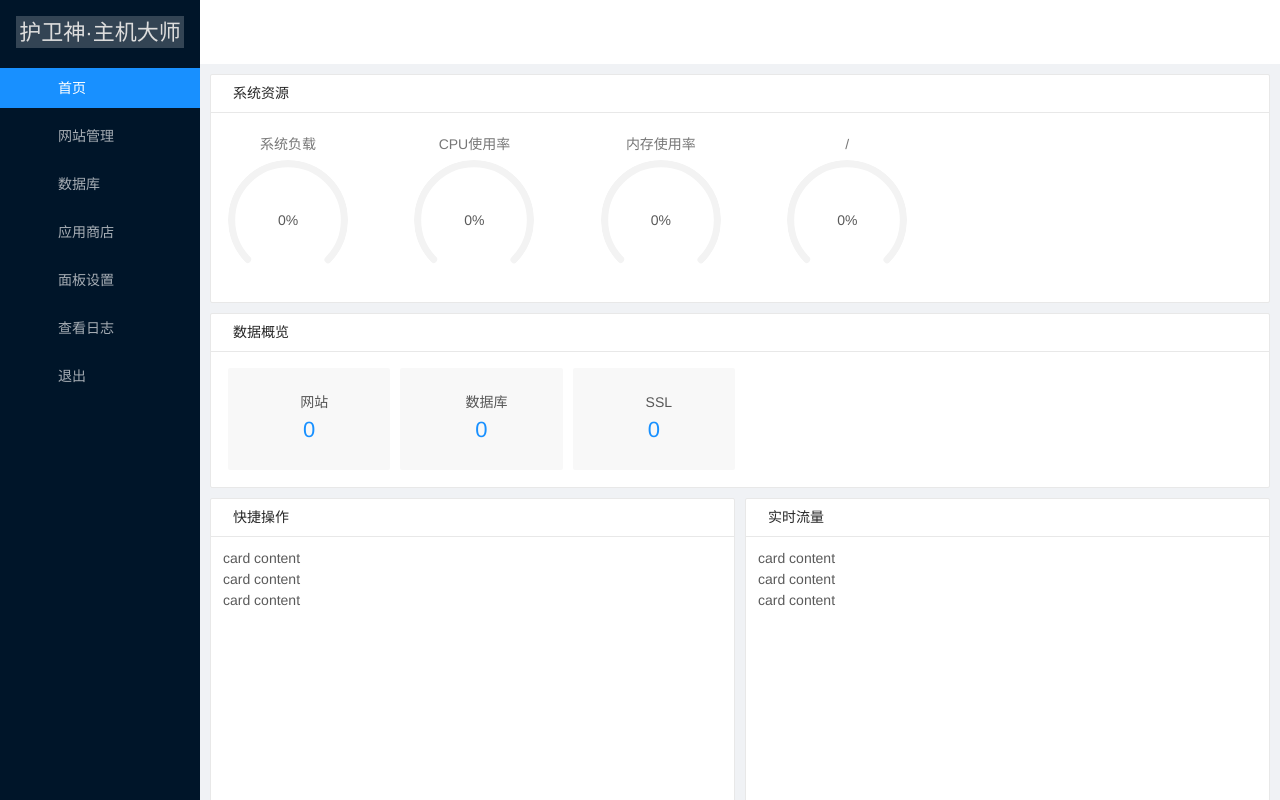
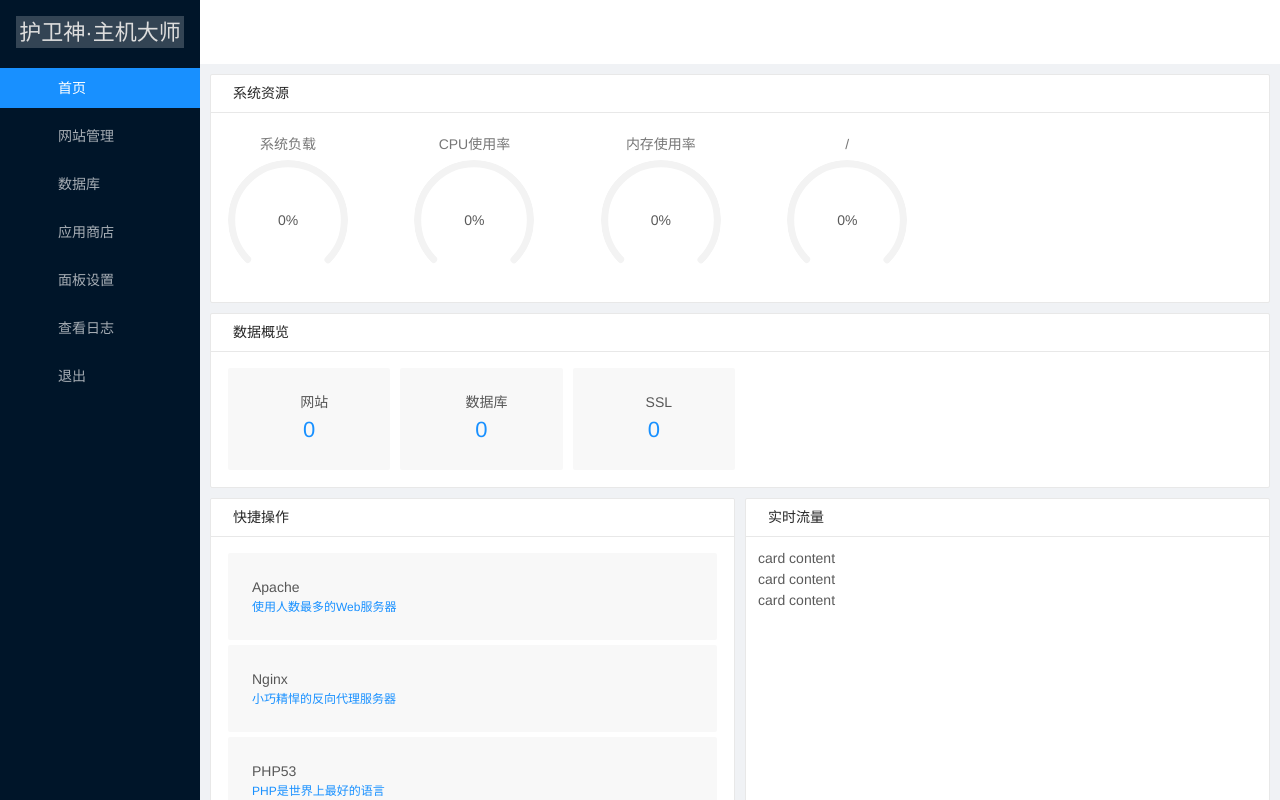
Before and after one commit to sgseo/hwspanel.web, a Vue app: page /#/ in a window 1280 px wide. Built offline with nearby package versions, Linux system fonts and the light colour scheme; a small style sheet from the web is missing.

Commit message:
快捷操作

```diff
--- a/src/components/Index.vue
+++ b/src/components/Index.vue
@@ -7,7 +7,10 @@
             <a-icon class="ma5 color-primary" type="dashboard" />系统资源
           </span>
           <a-col :xs="24" :sm="22" :md="20" :lg="18" :xl="16">
-            <ul style="display: flex; justify-content: space-between; flex-wrap: wrap;">
+            <ul
+              class="dragsort"
+              style="display: flex; justify-content: space-between; flex-wrap: wrap;"
+            >
               <!-- 这里按理说可以优化,因为下面的代码有很多重复 -->
               <li class="text-center">
                 <h4 class="color777 ma5">系统负载</h4>
@@ -91,18 +94,23 @@
       </a-col>
     </a-row>
     <a-row :gutter="[10,10]">
-      <a-col :span="12">
-        <a-card size="small" style="min-height: 400px;">
+      <a-col :xs="24" :sm="24" :md="12" :lg="12" :xl="12">
+        <a-card size="small" style="height: 400px; overflow: scroll;">
           <span slot="title">
             <a-icon class="ma5 color-primary" type="link" />快捷操作
           </span>
-          <p>card content</p>
-          <p>card content</p>
-          <p>card content</p>
+          <ul class="dragsort">
+            <li v-for="item in list" :key="item.id" class="ma5 text-center">
+              <a-card class="bgf8 text-left hover" :bordered="false">
+                <p>{{ item.name }}</p>
+                <p class="color-primary font12px">{{ item.description }}</p>
+              </a-card>
+            </li>
+          </ul>
         </a-card>
       </a-col>
-      <a-col :span="12">
-        <a-card size="small" style="min-height: 400px;">
+      <a-col :xs="24" :sm="24" :md="12" :lg="12" :xl="12">
+        <a-card size="small" style="height: 400px;">
           <span slot="title">
             <a-icon class="ma5 color-primary" type="area-chart" />实时流量
           </span>
@@ -184,11 +192,25 @@ export default {
       memUsage: 0,
       memStr: "",
       rootUsage: 0,
-      rootStr: ""
+      rootStr: "",
+      list: [
+        { name: "Apache", description: "使用人数最多的Web服务器" },
+        { name: "Nginx", description: "小巧精悍的反向代理服务器" },
+        { name: "PHP53", description: "PHP是世界上最好的语言" },
+        { name: "PHP54", description: "PHP是世界上最好的语言" },
+        { name: "PHP56", description: "PHP是世界上最好的语言" },
+        { name: "PHP70", description: "PHP是世界上最好的语言" },
+        { name: "PHP55", description: "PHP是世界上最好的语言" },
+        { name: "PHP71", description: "PHP是世界上最好的语言" },
+        { name: "PHP72", description: "PHP是世界上最好的语言" },
+        { name: "PHP73", description: "PHP是世界上最好的语言" },
+        { name: "PureFTPd", description: "一款主打安全的FTP服务器" },
+        { name: "Redis", description: "内存型数据库" }
+      ]
     };
   },
   mounted() {
-    $("ul").dragsort({
+    $(".dragsort").dragsort({
       dragSelector: "li",
       dragEnd: function() {},
       dragBetween: false,
```
